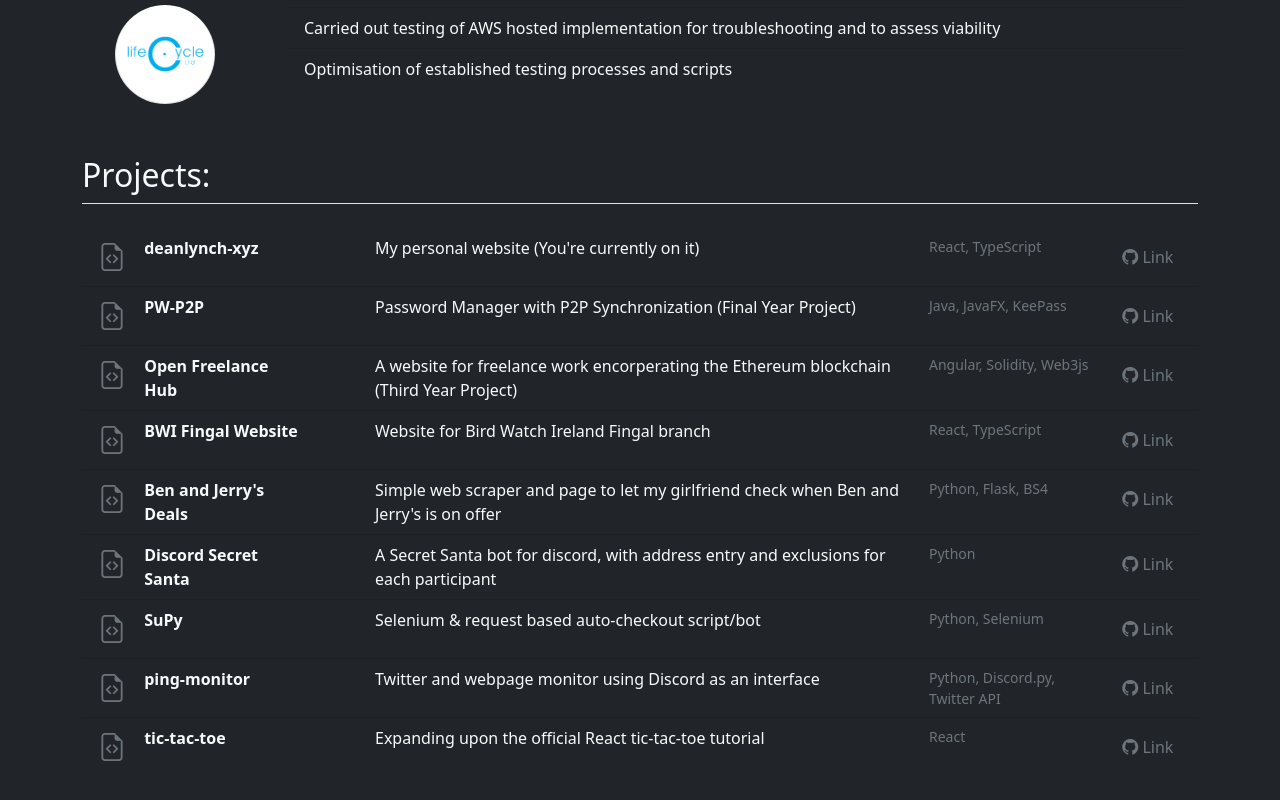
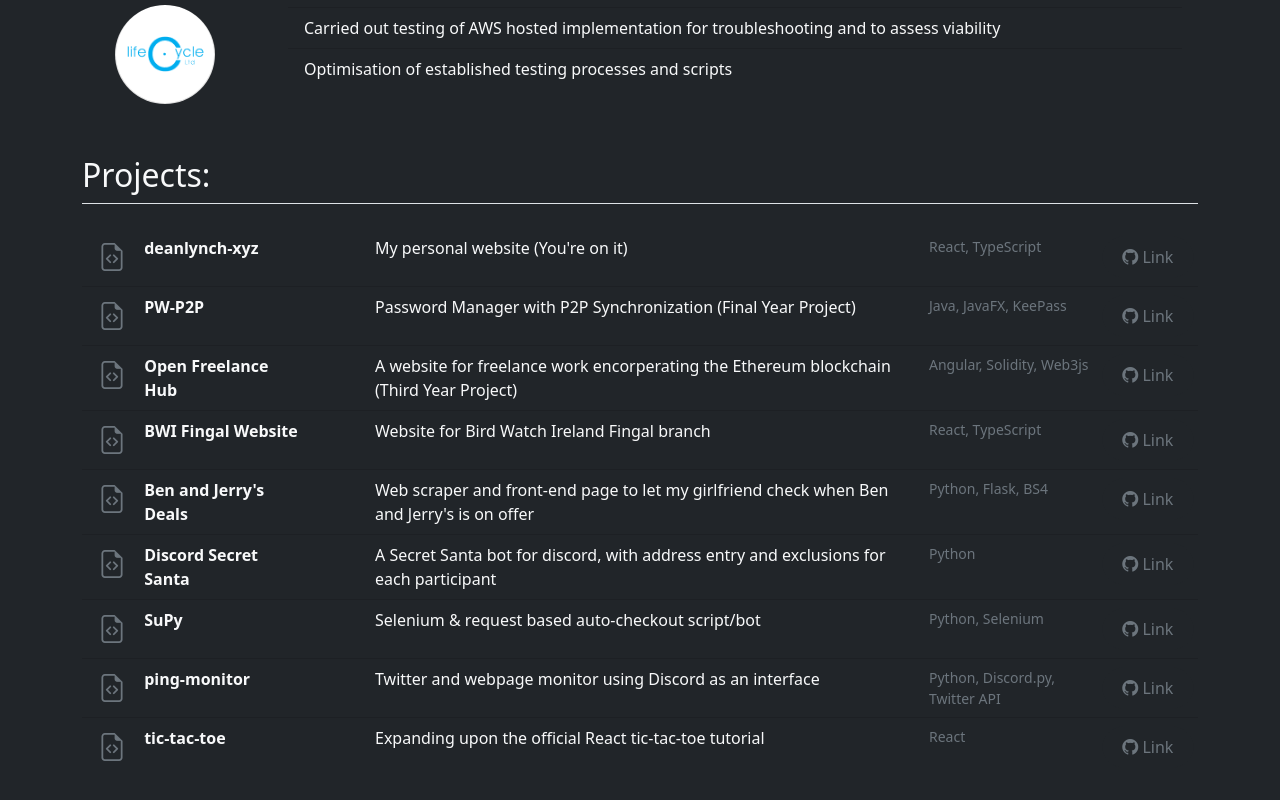
Before and after one commit to lynchdean/deanlynch-xyz, a React (Create React App) app: page / in a window 1280 px wide. Shown: the part 1395-2195 px from the top of the page. Built offline with nearby package versions, Linux system fonts and the light colour scheme.

Commit message:
Project content

```diff
--- a/src/sections/data/projects.js
+++ b/src/sections/data/projects.js
@@ -3,7 +3,7 @@ const data = {
     {
       "title": "deanlynch-xyz",
       "link": "https://github.com/lynchdean/deanlynch-xyz",
-      "desc": "My personal website (You're currently on it)",
+      "desc": "My personal website (You're on it)",
       "tech": [
         "React",
         "TypeScript"
@@ -41,7 +41,7 @@ const data = {
     {
       "title": "Ben and Jerry's Deals",
       "link": "https://github.com/lynchdean/BenAndJerrys_Promos",
-      "desc": "Simple web scraper and page to let my girlfriend check when Ben and Jerry's is on offer",
+      "desc": "Web scraper and front-end page to let my girlfriend check when Ben and Jerry's is on offer",
       "tech": [
         "Python",
         "Flask",
```
